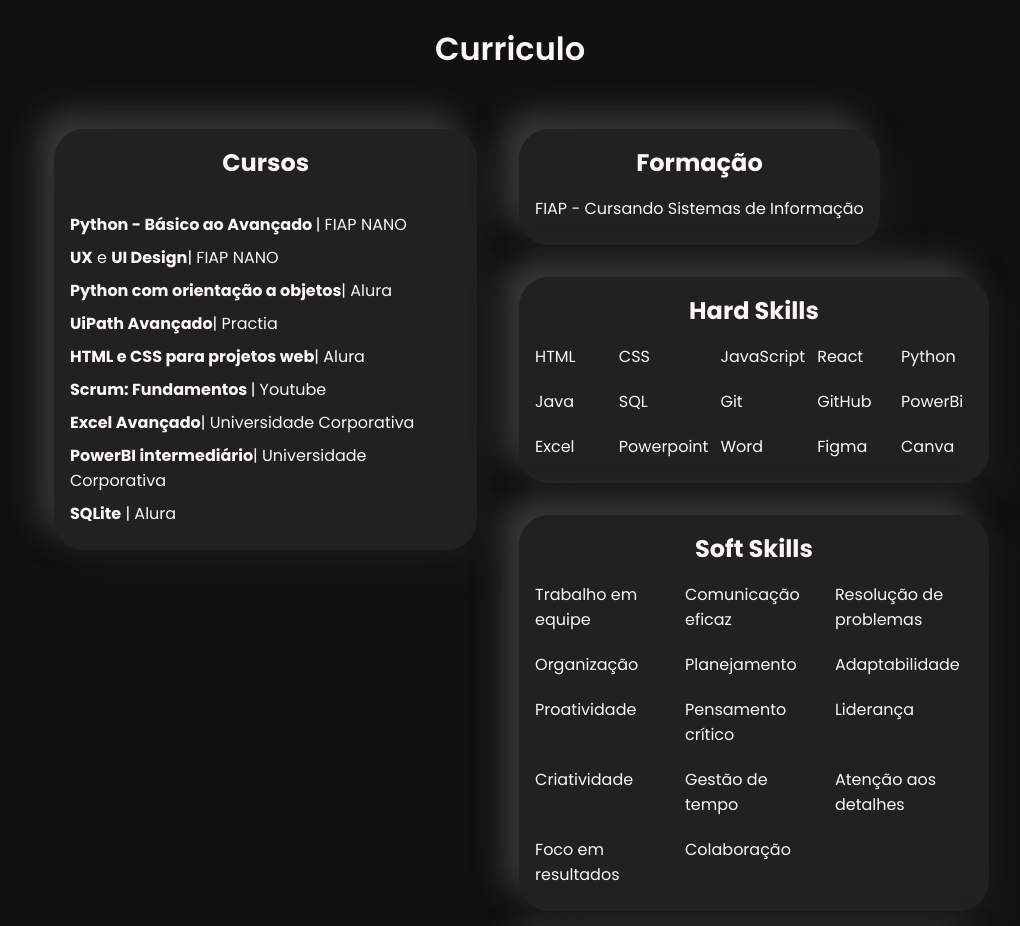
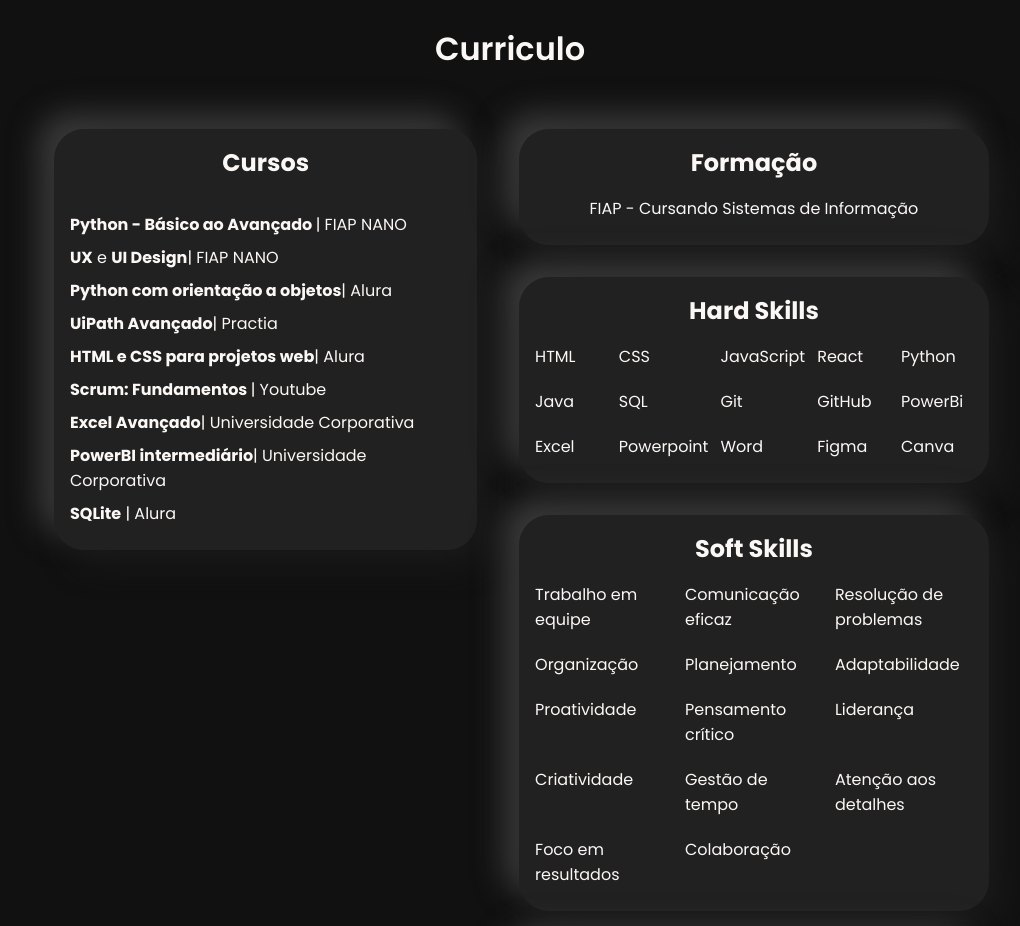
Before and after one commit to Bieelx/portifolio, a React (Create React App) app: page / in a window 1280 px wide. Shown: the part 1940-2866 px from the top of the page, without its empty margins (130-1150 px from the left). Built offline with nearby package versions, Linux system fonts and the light colour scheme.

Commit message:
Update curriculo.js

```diff
--- a/src/modulos/curriculo.js
+++ b/src/modulos/curriculo.js
@@ -21,7 +21,7 @@ function Curriculo() {
             </ul>
         </aside>
         <div className='curriculo_box-container'>
-            <div className='curriculo_box formacao single-column'>
+            <div className='curriculo_box idiomas single-column'>
             <h2>Formação</h2>
             <ul>
                 <li>FIAP - Cursando Sistemas de Informação</li>
```
